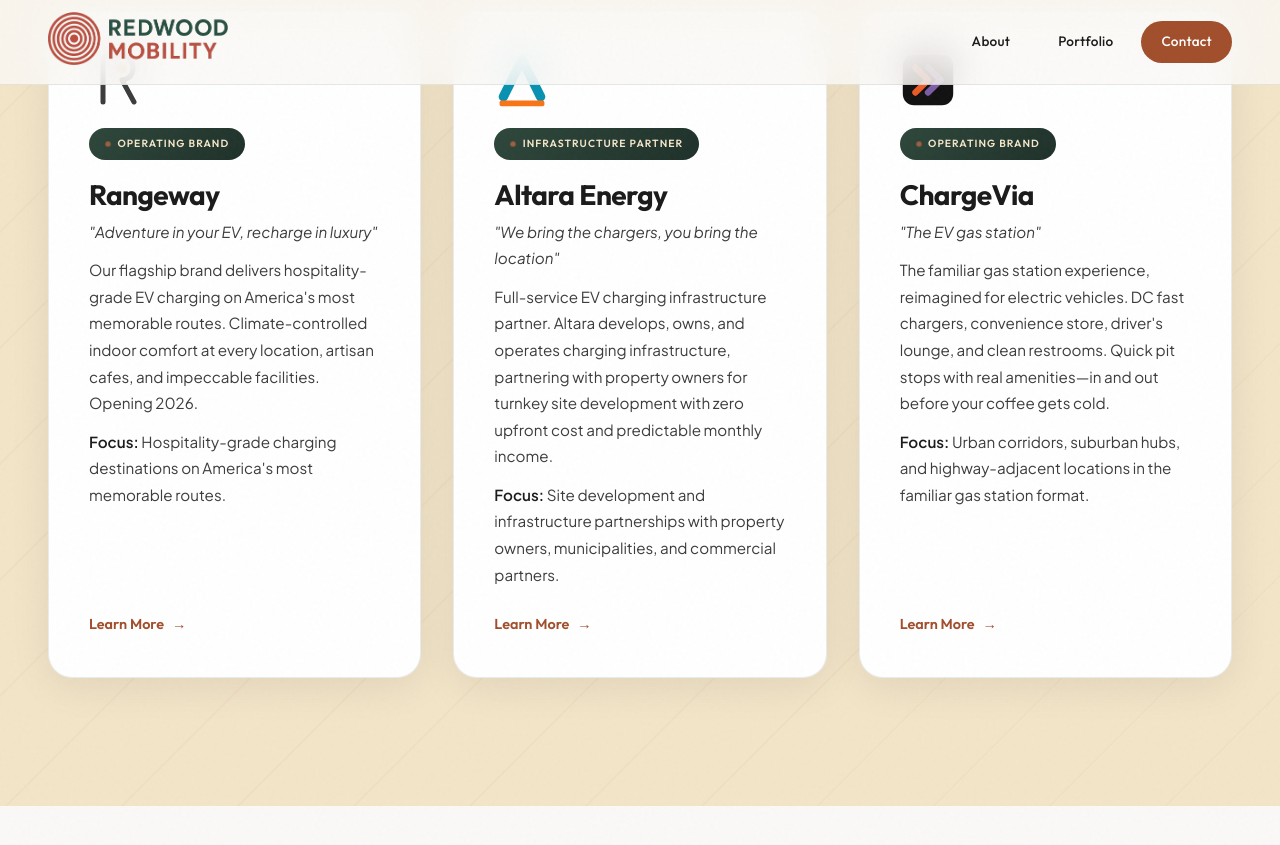
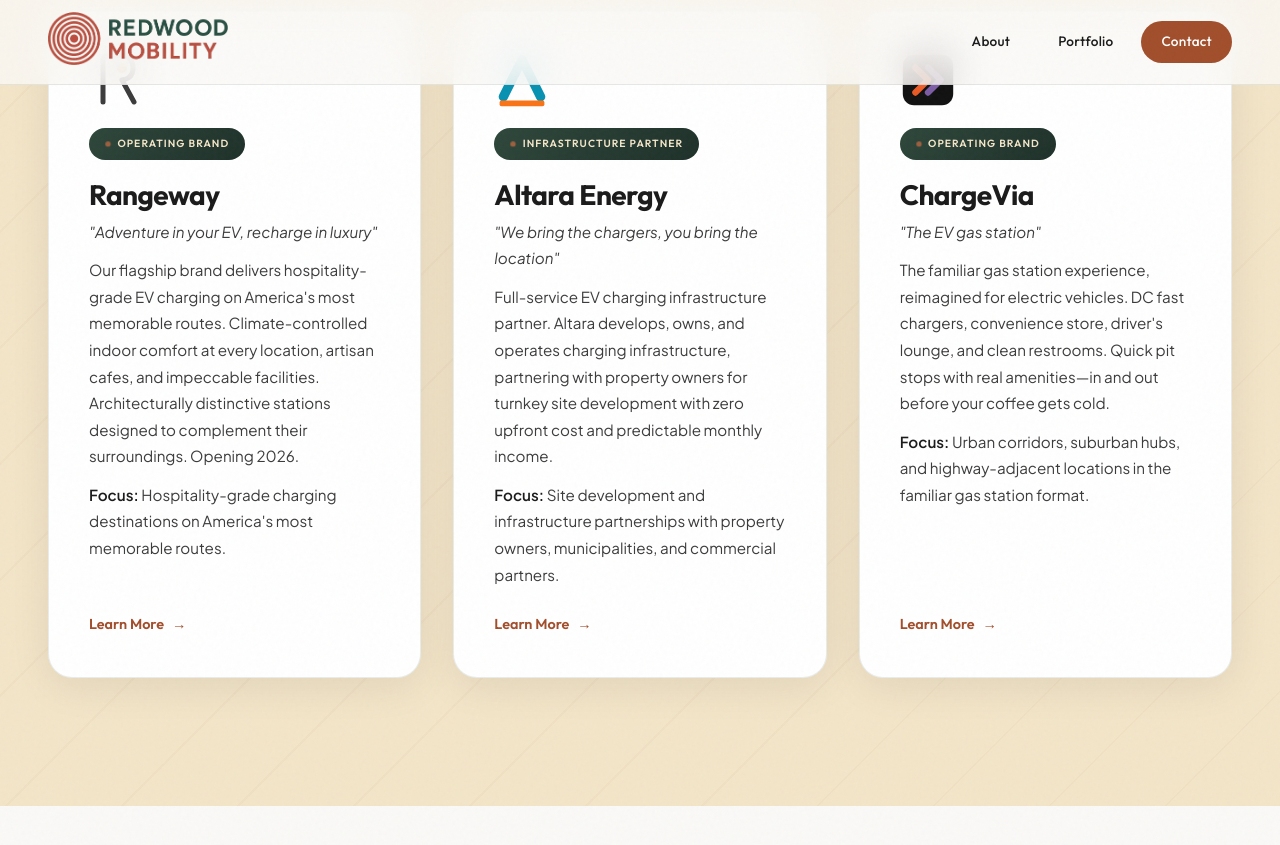
Before and after one commit to Redwood-Mobility/redwood-pages, a Jekyll site: the page built from index.html, in a window 1280 px wide and 900 px high, scrolled down 2150 px. Shown: the top 845 px of the window. Built offline with Jekyll 4.4.1, drawn with Linux system fonts in a browser that asks for light colours.

Commit message:
Update index.html

```diff
--- a/index.html
+++ b/index.html
@@ -107,7 +107,7 @@
                 <span class="brand-tag">Operating Brand</span>
                 <h2>Rangeway</h2>
                 <p class="tagline">"Adventure in your EV, recharge in luxury"</p>
-                <p>Our flagship brand delivers hospitality-grade EV charging on America's most memorable routes. Climate-controlled indoor comfort at every location, artisan cafes, and impeccable facilities. Opening 2026.</p>
+                <p>Our flagship brand delivers hospitality-grade EV charging on America's most memorable routes. Climate-controlled indoor comfort at every location, artisan cafes, and impeccable facilities. Architecturally distinctive stations designed to complement their surroundings. Opening 2026.</p>
                 <p><strong>Focus:</strong> Hospitality-grade charging destinations on America's most memorable routes.</p>
                 <a href="https://rangewayev.com" class="portfolio-link" target="_blank" rel="noopener noreferrer">Learn More</a>
             </div>
```
